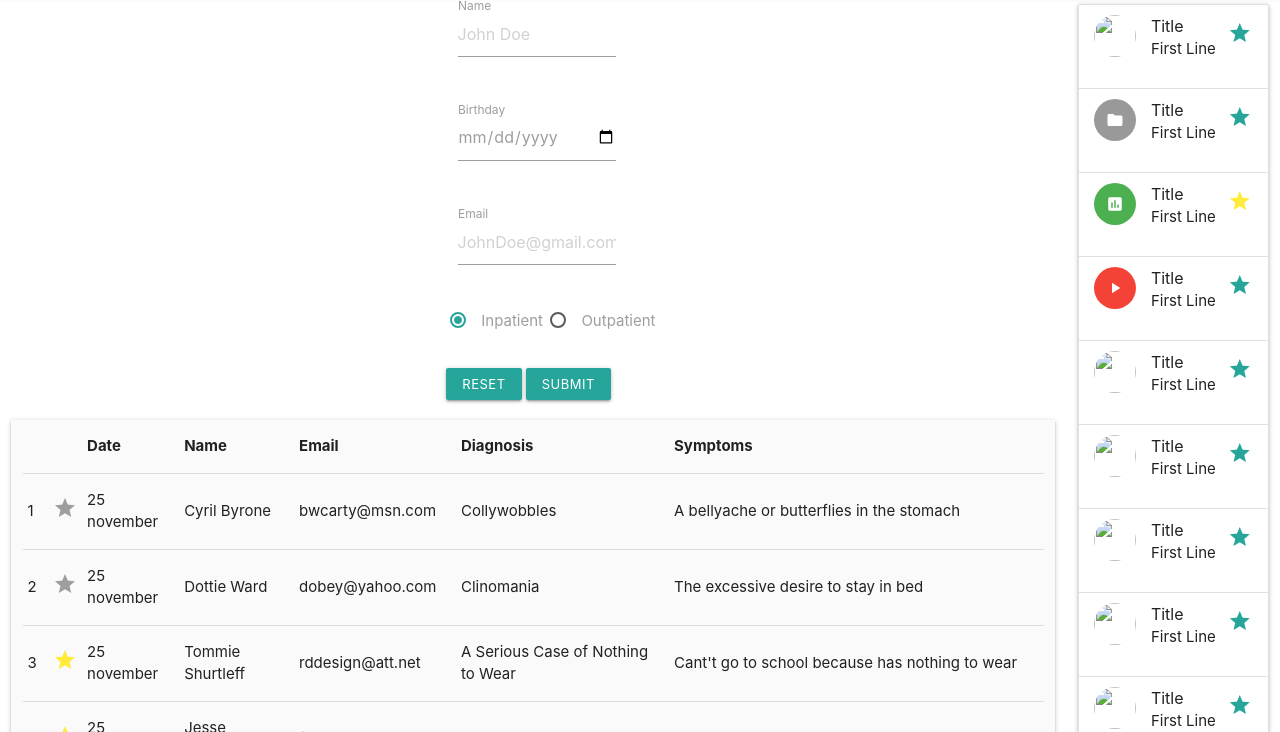
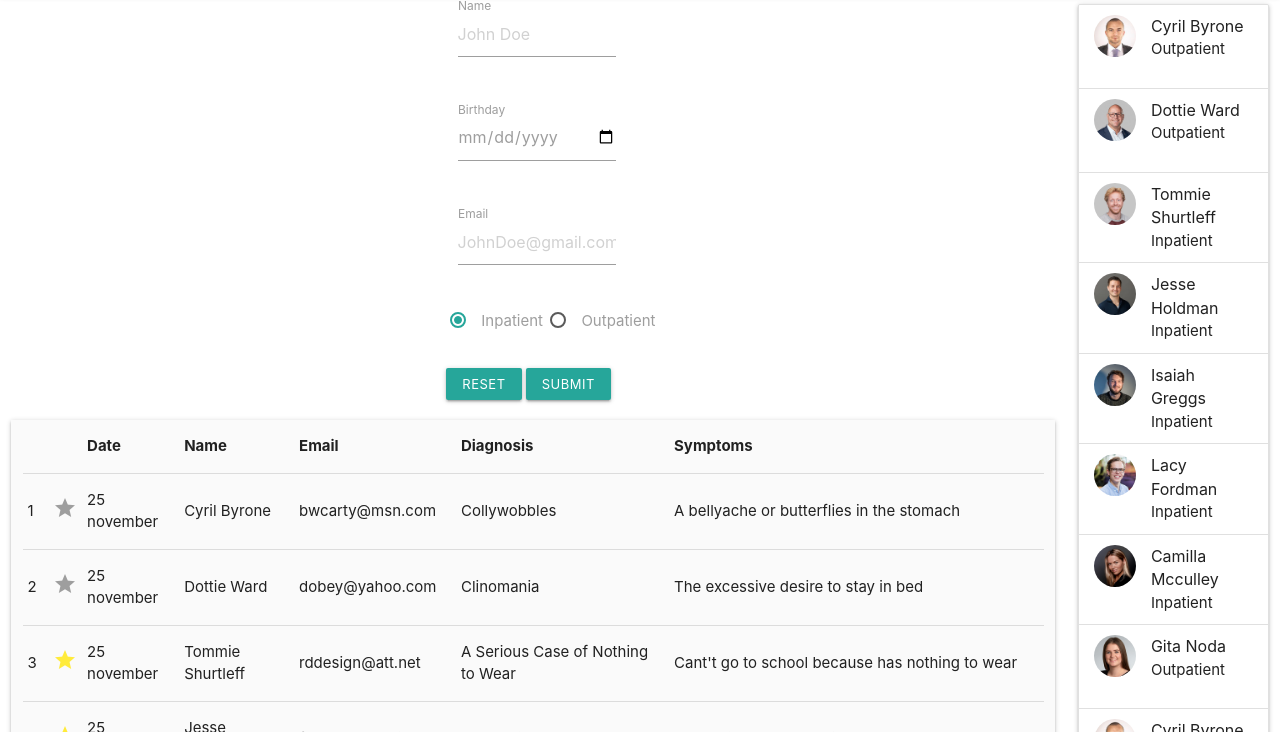
Before and after one commit to DenesVR/materialize_framework, a website: page index.html in a window 1280 px wide. Shown: the part 68-800 px from the top of the page. Drawn offline with nearby package versions, Linux system fonts and the light colour scheme; files that its build step writes are made by us from their sources.

Commit message:
sidebar with data

```diff
--- a/index.html
+++ b/index.html
@@ -19,7 +19,7 @@
         <nav>
             <div class="nav-wrapper blue-grey lighten-5">
                 <a href="#!" class="brand-logo grey-text">Dashboard</a>
-                <ul class="right hide-on-med-and-down">
+                <ul class="right">
                     <li><a href="#" class="grey-text">avatar</a></li>
                     <li><a href="#"><i class="large material-icons grey-text">settings</i></a></li>
                 </ul>
@@ -202,64 +202,54 @@
         <div class="col s2">
             <ul class="collection grey lighten-5 z-depth-1">
                 <li class="collection-item avatar">
-                    <img src="images/yuna.jpg" alt="" class="circle responsive-img">
-                    <span class="title">Title</span>
-                    <p>First Line</p>
-                    <a href="#!" class="secondary-content"><i class="material-icons">grade</i></a>
+                    <img src="img/foto1.jpg" alt="" class="circle responsive-img">
+                    <span class="title">Cyril Byrone</span>
+                    <p>Outpatient</p>
                 </li>
                 <li class="collection-item avatar">
-                    <i class="material-icons circle">folder</i>
-                    <span class="title">Title</span>
-                    <p>First Line </p>
-                    <a href="#!" class="secondary-content"><i class="material-icons">grade</i></a>
+                    <img src="img/foto8.jpg" alt="" class="circle responsive-img">
+                    <span class="title">Dottie Ward</span>
+                    <p>Outpatient</p>
                 </li>
                 <li class="collection-item avatar">
-                    <i class="material-icons circle green">insert_chart</i>
-                    <span class="title">Title</span>
-                    <p>First Line </p>
-                    <a href="#!" class="secondary-content"><i class="material-icons yellow-text">grade</i></a>
+                    <img src="img/foto3.jpg" alt="" class="circle responsive-img">
+                    <span class="title">Tommie Shurtleff</span>
+                    <p>Inpatient</p>
                 </li>
                 <li class="collection-item avatar">
-                    <i class="material-icons circle red">play_arrow</i>
-                    <span class="title">Title</span>
-                    <p>First Line </p>
-                    <a href="#!" class="secondary-content"><i class="material-icons">grade</i></a>
+                    <img src="img/foto4.jpg" alt="" class="circle responsive-img">
+                    <span class="title">Jesse Holdman</span>
+                    <p>Inpatient</p>
                 </li>
                 <li class="collection-item avatar">
-                    <img src="images/yuna.jpg" alt="" class="circle responsive-img">
-                    <span class="title">Title</span>
-                    <p>First Line</p>
-                    <a href="#!" class="secondary-content"><i class="material-icons">grade</i></a>
+                    <img src="img/foto7.jpg" alt="" class="circle responsive-img">
+                    <span class="title">Isaiah Greggs</span>
+                    <p>Inpatient</p>
                 </li>
                 <li class="collection-item avatar">
-                    <img src="images/yuna.jpg" alt="" class="circle responsive-img">
-                    <span class="title">Title</span>
-                    <p>First Line</p>
-                    <a href="#!" class="secondary-content"><i class="material-icons">grade</i></a>
+                    <img src="img/foto6.jpg" alt="" class="circle responsive-img">
+                    <span class="title">Lacy Fordman</span>
+                    <p>Inpatient</p>
                 </li>
                 <li class="collection-item avatar">
-                    <img src="images/yuna.jpg" alt="" class="circle responsive-img">
-                    <span class="title">Title</span>
-                    <p>First Line</p>
-                    <a href="#!" class="secondary-content"><i class="material-icons">grade</i></a>
+                    <img src="img/foto5.jpg" alt="" class="circle responsive-img">
+                    <span class="title">Camilla Mcculley</span>
+                    <p>Inpatient</p>
                 </li>
                 <li class="collection-item avatar">
-                    <img src="images/yuna.jpg" alt="" class="circle responsive-img">
-                    <span class="title">Title</span>
-                    <p>First Line</p>
-                    <a href="#!" class="secondary-content"><i class="material-icons">grade</i></a>
+                    <img src="img/foto2.jpg" alt="" class="circle responsive-img">
+                    <span class="title">Gita Noda</span>
+                    <p>Outpatient</p>
                 </li>
                 <li class="collection-item avatar">
-                    <img src="images/yuna.jpg" alt="" class="circle responsive-img">
-                    <span class="title">Title</span>
-                    <p>First Line</p>
-                    <a href="#!" class="secondary-content"><i class="material-icons">grade</i></a>
+                    <img src="img/foto1.jpg" alt="" class="circle responsive-img">
+                    <span class="title">Cyril Byrone</span>
+                    <p>Outpatient</p>
                 </li>
                 <li class="collection-item avatar">
-                    <img src="images/yuna.jpg" alt="" class="circle responsive-img">
-                    <span class="title">Title</span>
-                    <p>First Line</p>
-                    <a href="#!" class="secondary-content"><i class="material-icons">grade</i></a>
+                    <img src="img/foto8.jpg" alt="" class="circle responsive-img">
+                    <span class="title">Dottie Ward</span>
+                    <p>Outpatient</p>
                 </li>
 
             </ul>
```
